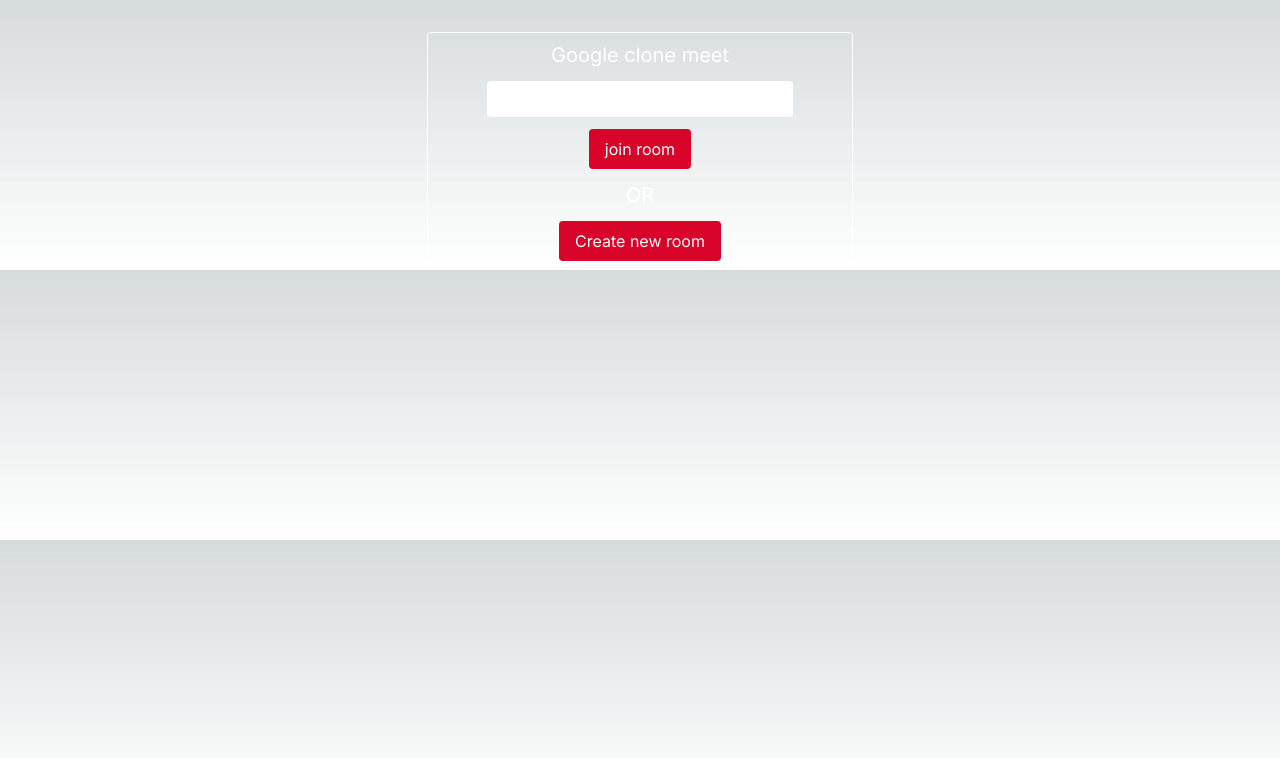
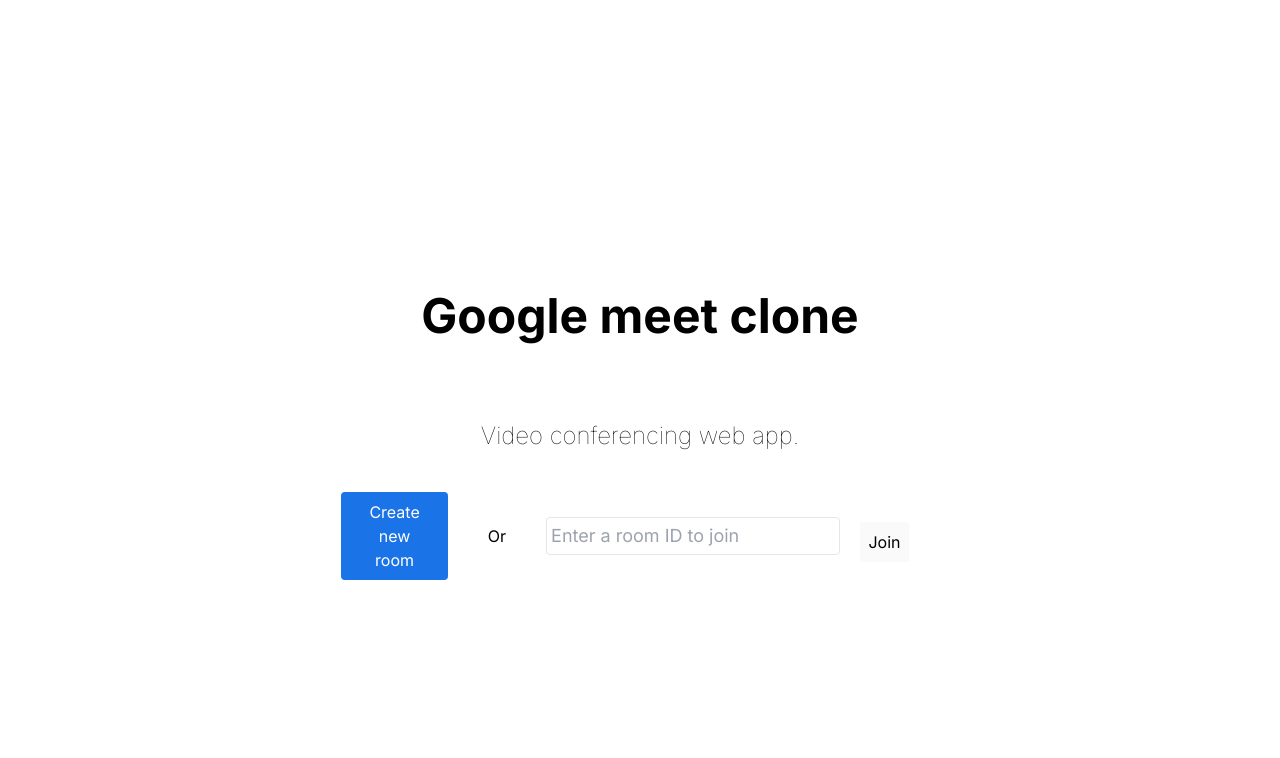
Before and after one commit to man-ish-fs-2021/google-meet-clone, a Next.js app: page / in a window 1280 px wide. Shown: the top 758 px of the page. Built offline with nearby package versions, Linux system fonts and the light colour scheme; no server answers.

Commit message:
CSS has been changed

```diff
--- a/app/globals.css
+++ b/app/globals.css
@@ -17,11 +17,8 @@
 }
 
 body {
-  color: rgb(var(--foreground-rgb));
-  background: linear-gradient(
-      to bottom,
-      transparent,
-      rgb(var(--background-end-rgb))
-    )
-    rgb(var(--background-start-rgb));
+  color: black;
+  background: white;
+  width: 100vw;
+  height: 100vh;
 }
--- a/app/layout.tsx
+++ b/app/layout.tsx
@@ -18,7 +18,9 @@
   return (
     <html lang="en">
       <body className={inter.className}>
+
         <SocketProvider>{children}</SocketProvider>
+
       </body>
     </html>
   );
--- a/app/page.module.css
+++ b/app/page.module.css
@@ -1,19 +1,22 @@
 .homeContainer {
-    @apply w-4/12 mx-auto p-2 border border-white rounded mt-8 text-white flex flex-col items-center;
+    @apply  mx-auto p-10  rounded mt-8  flex flex-col items-center justify-center;
 
     h1 {
-      @apply text-xl text-center;
+      @apply  text-center font-bold text-5xl py-10;
+    }
+    h2 {
+      @apply  text-center font-thin text-2xl py-10;
     }
 
-    button {
-      @apply bg-buttonPrimary py-2 px-4 rounded;
+    .primaryButton {
+      @apply bg-button py-2 px-4 rounded text-white w-fit;
     }
 
     .enterRoom {
-      @apply flex flex-col items-center mt-3 w-full;
+      @apply flex items-center mt-3 w-full gap-5;
 
       input {
-        @apply text-black text-lg p-1 rounded w-9/12 mb-3;
+        @apply text-black text-lg p-1 rounded w-9/12 mb-3 border;
       }
     }
 
--- a/app/page.tsx
+++ b/app/page.tsx
@@ -1,35 +1,43 @@
-'use client'
-import {v4 as uuid} from 'uuid'
-import { useRouter } from 'next/navigation'
-import styles from './page.module.css'
-import { useState } from 'react'
+"use client";
+import { v4 as uuid } from "uuid";
+import { useRouter } from "next/navigation";
+import styles from "./page.module.css";
+import { useState } from "react";
 
 export default function Home() {
-  const router = useRouter()
-  const [roomId, setRoomId] = useState('')
+  const router = useRouter();
+  const [roomId, setRoomId] = useState("");
   const createRoomAndJoin = () => {
     const id = uuid();
-    router.push(`/room/${id}`)
-  }
+    router.push(`/room/${id}`);
+  };
   const joinRoom = () => {
-    if (roomId){
-      router.push(`/room/${roomId}`)
-
-    } else{
-      alert('Enter valid room Id')
+    if (roomId) {
+      router.push(`/room/${roomId}`);
+    } else {
+      alert("Enter valid room Id");
     }
-  }
+  };
   return (
-    <div className={styles.homeContainer}>
-      <h1>Google clone meet</h1>
-      <div className={styles.enterRoom}>
-        <input value={roomId} onChange={(e) => setRoomId(e.target.value || "")} />
-        <button onClick={joinRoom}>join room</button>
-      </div>
-      <span className={styles.separatorText}>OR</span>
-      <div>
-        <button onClick={createRoomAndJoin}>Create new room</button>
+    <div className="w-full h-full flex items-center justify-center">
+      <div className={styles.homeContainer}>
+        <h1>Google meet clone</h1>
+        <h2>Video conferencing web app.</h2>
+        <div className="flex items-center justify-center gap-10">
+          <div>
+            <button className={styles.primaryButton} onClick={createRoomAndJoin}>Create new room</button>
+          </div>
+          <span>Or</span>
+          <div className={styles.enterRoom}>
+            <input
+              value={roomId}
+              onChange={(e) => setRoomId(e.target.value || "")}
+              placeholder="Enter a room ID to join"
+            />
+            <button className="hover:bg-neutral-100 bg-neutral-50 p-2 rounded-sm h-full" onClick={joinRoom}>Join</button>
+          </div>
+        </div>
       </div>
     </div>
-  )
+  );
 }
--- a/app/room/[roomId]/page.tsx
+++ b/app/room/[roomId]/page.tsx
@@ -134,10 +134,16 @@
       userCalls[userId]?.close();
     };
     socket?.on("user_leave", handleUserLeave);
+    return () => {
+    socket?.off("user_leave", handleUserLeave);
+    socket?.off("user_toggle_video", handleToggleVideo);
+    socket?.off("user_toggle_audio", handleToggleAudio);
+
+    }
   }, [socket, userCalls, setPlayers]);
   console.log({nonHighlightedPlayers, playerHighlighted})
   return (
-    <div>
+    <div className="w-full h-full bg-black">
       {playerHighlighted && (
         <div className={styles.activePlayerContainer}>
           <Player
--- a/components/ControlPannel/index.module.css
+++ b/components/ControlPannel/index.module.css
@@ -1,5 +1,5 @@
 .bottomMenu {
-    @apply absolute flex justify-between bottom-5 left-0 right-0 mx-auto;
+    @apply absolute flex justify-between bottom-5 left-0 right-0 mx-auto z-50;
     width: 300px;
     .icon {
       @apply p-4 rounded-full text-white cursor-pointer;
--- /dev/null
+++ b/components/CopySection/index.module.css
@@ -0,0 +1,16 @@
+.copyContainer {
+    @apply flex flex-col absolute text-white border border-white rounded p-2;
+    left: 30px;
+    bottom: 100px;
+
+    hr {
+      @apply my-1;
+    }
+    .copyHeading {
+      @apply text-base;
+    }
+
+    .copyDescription {
+      @apply flex items-center text-sm;
+    }
+  }
--- /dev/null
+++ b/components/CopySection/index.tsx
@@ -0,0 +1,25 @@
+import { CopyIcon } from 'lucide-react'
+import React from 'react'
+import {CopyToClipboard} from 'react-copy-to-clipboard'
+import styles from './index.module.css'
+
+interface CopyProps{
+    roomId: string
+}
+
+const Copy = (props: CopyProps) => {
+    const {roomId} = props
+  return (
+    <div className={styles.copyContainer}>
+        <div className={styles.copyHeading}>Copy room id:</div>
+        <hr/>
+        <span className={styles.copyDescription}>
+            <CopyToClipboard text={roomId}>
+                <CopyIcon className='ml-3 cursor-pointer' />
+                </CopyToClipboard>
+        </span>
+    </div>
+  )
+}
+
+export default Copy
--- a/components/Player/index.module.css
+++ b/components/Player/index.module.css
@@ -7,15 +7,15 @@
 }
 
 .notActive {
-  @apply rounded-md h-min;
-  width: 200px;
+  @apply w-fit  rounded-md h-min;
+  /* width: 200px; */
   -webkit-box-shadow: 0px 0px 11px -1px rgba(0, 0, 0, 0.75);
   -moz-box-shadow: 0px 0px 11px -1px rgba(0, 0, 0, 0.75);
   box-shadow: 0px 0px 11px -1px rgba(0, 0, 0, 0.75);
 }
 
 .icon {
-  @apply text-white absolute right-2 bottom-2;
+  @apply text-white absolute top-2 right-2;
 }
 
 .user {
--- a/components/Player/index.tsx
+++ b/components/Player/index.tsx
@@ -13,7 +13,7 @@
 }
 
 const Player = ({ playerId, url, muted, playing, isActive }: PlayerProps) => {
-  const icon = () => (muted ? <MicOff /> : <Mic />);
+  const icon = () => (muted ? <MicOff className={styles.icon} /> : <Mic className={styles.icon} />);
   return (
     <div
       className={cx(styles.playerContainer, {
--- a/package.json
+++ b/package.json
@@ -17,6 +17,7 @@
     "next": "14.0.4",
     "peerjs": "^1.5.2",
     "react": "^18",
+    "react-copy-to-clipboard": "^5.1.0",
     "react-dom": "^18",
     "react-player": "^2.13.0",
     "socket.io": "^4.7.2",
@@ -25,6 +26,7 @@
   "devDependencies": {
     "@types/node": "^20",
     "@types/react": "^18",
+    "@types/react-copy-to-clipboard": "^5.0.7",
     "@types/react-dom": "^18",
     "autoprefixer": "^10.0.1",
     "eslint": "^8",
```
Also changed, not shown: app/room/[roomId]/room.module.css (+7 -6 lines), 1 other file (tests, documents, lock files or other folders).
